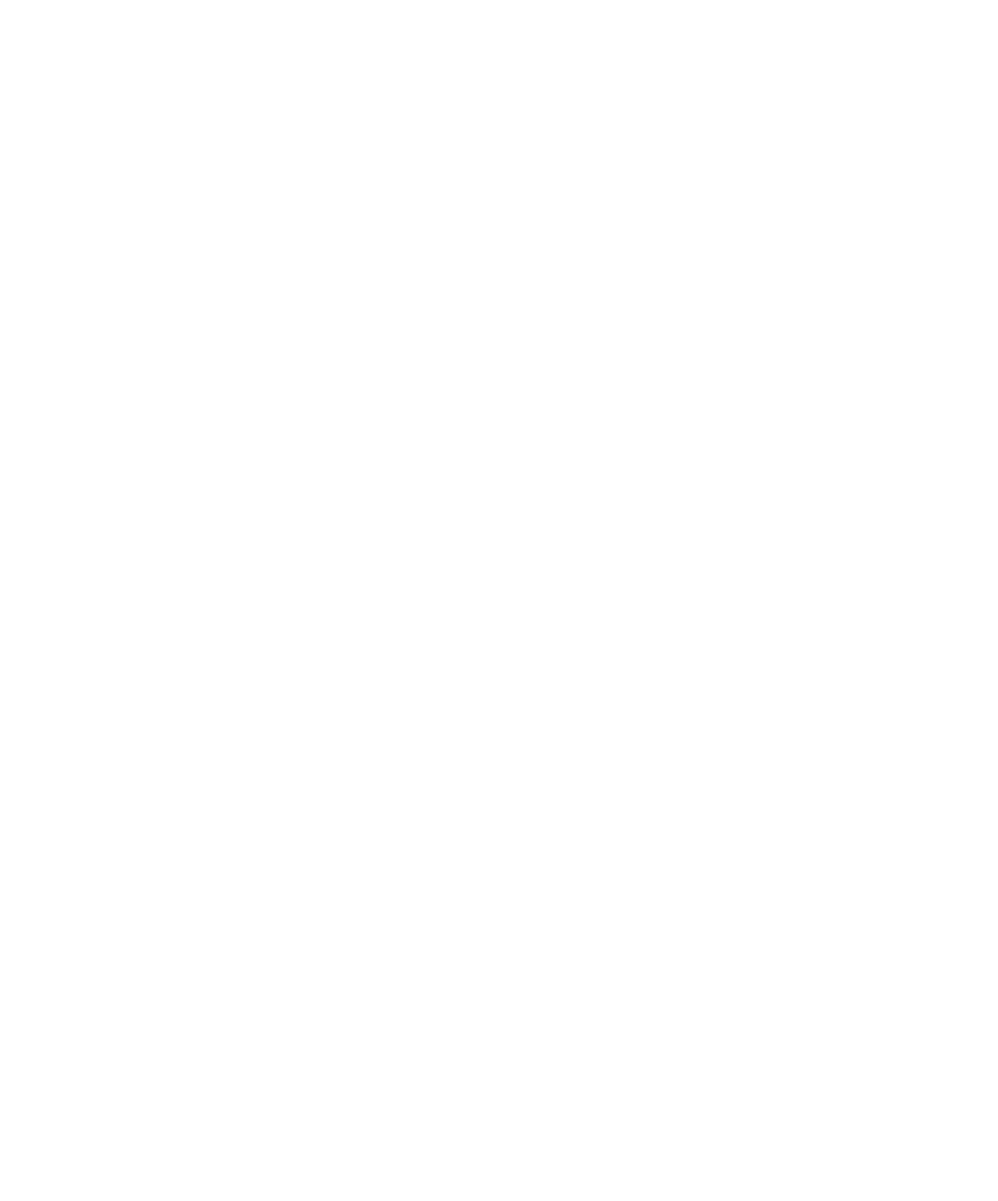
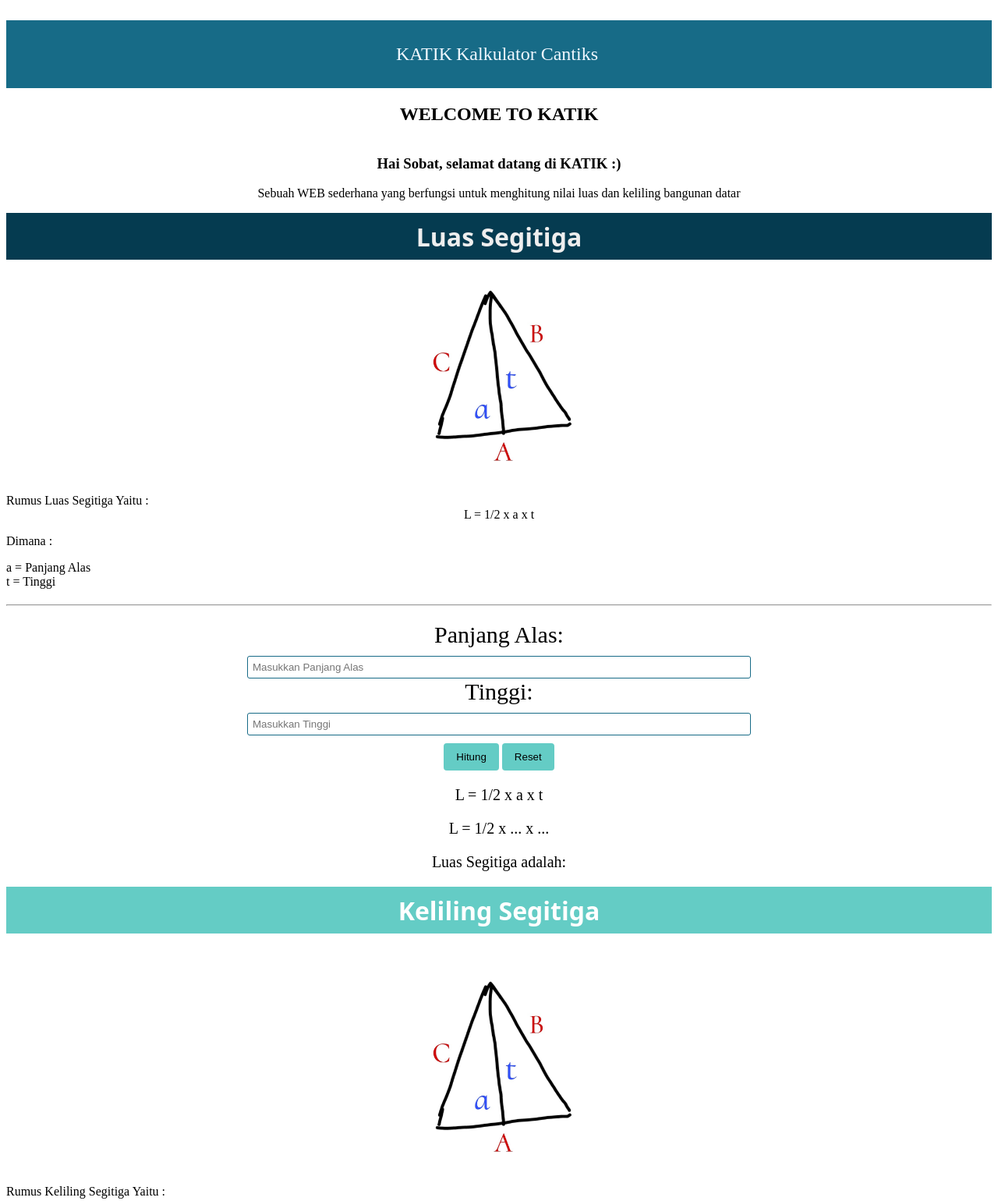
Before and after one commit to revou-fundamental-course/25-dec-23-truebagus, a plain HTML site: page index.html in a window 1280 px wide. Shown: the top 1540 px of the page at 78% size. Before the commit the page ends 800 px from the top, so only its background shows below. Drawn offline with Linux system fonts and the light colour scheme.

Commit message:
Submit Tugas
Tugas revoU

```diff
--- /dev/null
+++ b/css/styles.css
@@ -0,0 +1,136 @@
+header {
+    font-family: system-ui, -apple-system, BlinkMacSystemFont, 'Segoe UI', Roboto, Oxygen, Ubuntu, Cantarell, 'Open Sans', 'Helvetica Neue', sans-serif;
+}
+
+.image {
+    display: flex;
+    justify-content: center;
+    align-items: center;
+
+    height: 300px;
+    margin: auto;
+}
+
+.garis {
+    border: 1px #000;
+    margin-top: 20px;
+}
+.luasPersegi {
+    background-color: #053B50;
+    color: #EEEEEE;
+    height: 60px;
+    display: flex;
+    align-items: center;
+    justify-content: center;
+}
+
+.judulKeliling {
+    background-color:#64CCC5;
+    color: white;
+    height: 60px;
+    display: flex;
+    align-items: center;
+    justify-content: center;
+    margin-top: 20px;
+}
+
+#bersebelahan {
+    display: flex;
+    align-items: center;
+    background-color:#176B87;
+    color: aliceblue;
+    justify-content: center;
+    padding: 30px;
+    font-size: 24px;
+  }
+
+  #bersebelahan span {
+    margin-right: 5px;
+  }
+
+#judul {
+    display: block;
+}
+#teks {
+    display: block;
+    margin-top: 0;
+}
+
+.welcome {
+    align-items: center;
+    display: flex;
+    flex-direction: column;
+}
+
+input {
+    padding: 6px;
+    border: 1px solid #176B87;
+    border-radius: 3px;
+}
+
+button {
+    padding: 10px 16px;
+    border-radius: 4px;
+    border: none;
+    cursor: pointer;
+    background-color:#64CCC5
+
+}
+
+button:hover {
+    color: rgb(255, 0, 4);
+}
+
+
+input :focus {
+    border-color: #64CCC5;
+}
+
+input {
+    width: 50%;
+    margin: 0 auto;
+    margin-top: 10px;
+}
+
+.luasInputSection {
+    display: flex;
+    flex-direction: column;
+    margin-top: 20px;
+    text-align: center;
+    font-size: 30px;
+}
+
+.kelilingInputSection {
+    display: flex;
+    flex-direction: column;
+    margin-top: 20px;
+    text-align: center;
+    font-size: 30px;
+}
+
+.inputButton {
+    display: block;
+    flex-direction: row;
+    justify-content: center;
+    text-align: center;
+    margin-top: 10px;
+
+}
+
+#Hitung {
+    margin-top: 10px;
+}
+
+#Rumus {
+    text-align: center;
+}
+
+.hasil {
+    text-align: center;
+    font-size: 20px;
+}
+
+.kelilingHasil {
+    text-align: center;
+    font-size: 20px;
+}
--- a/index.html
+++ b/index.html
@@ -3,9 +3,90 @@
 <head>
     <meta charset="UTF-8">
     <meta name="viewport" content="width=device-width, initial-scale=1.0">
-    <title>Document</title>
+    <title>KaTik</title>
+    <link rel="stylesheet" href="css/styles.css">
 </head>
-<body>
+<br>
+    <div id="bersebelahan">
+        <span>KATIK</span>
+        <span>Kalkulator Cantiks</span>
+    </div>
 
+    <div class="welcome">
+        <h2>WELCOME TO KATIK</h2>
+        <h3 id="judul">Hai Sobat, selamat datang di KATIK :) </h3>
+        <p id="teks">Sebuah WEB sederhana yang berfungsi untuk menghitung nilai luas dan keliling bangunan datar</p>
+    </div>
+
+    <!-- INI HITUNG LUAS PERSEGI -->
+    <header class="luasPersegi">
+        <h1>Luas Segitiga</h1>
+    </header>
+    <div class="img">
+        <img src="img/persegi.jpeg" alt="gambar" class="image">
+    </div>
+    <div id="hitungLuasTitle">Rumus Luas Segitiga Yaitu :</div>
+    <div id="Rumus">L = 1/2 x a x t</div>
+    <p>Dimana :</p>
+    <div>a = Panjang Alas</div>
+    <div>t = Tinggi</div>
+    <div class="garis">
+        <hr>
+    </div>
+    <section class="luasInputSection">
+        <label for="inputPanjangAlas">Panjang Alas:</label>
+        <input type="number" id="inputPanjangAlas" placeholder="Masukkan Panjang Alas">
+
+        <label for="inputTinggi">Tinggi:</label>
+        <input type="number" id="inputTinggi" placeholder="Masukkan Tinggi">
+    </section>
+    <section class="inputButton">
+        <button onclick="hitungLuas()">Hitung</button>
+        <button id="resetButton" onclick="resetLuas()">Reset</button>
+    </section>
+    <div class="hasil">
+        <p>L = 1/2 x a x t</p>
+        <p>L = 1/2 x <span id="sisiValue1">...</span> x <span id="sisiValue2">...</span></p>
+        <p>Luas Segitiga adalah: <span id="luas"></span></p>
+    </div>
+
+    <!-- INI HITUNG KELILING SEGITIGA -->
+    <header class="KelilingSegitiga">
+        <h1 id="hitungKelilingTitle" class="judulKeliling">Keliling Segitiga</h1>
+    </header>
+    <div class="img">
+        <img src="img/persegi.jpeg" alt="gambar" class="image">
+    </div>
+    <div id="RumusKeliling">Rumus Keliling Segitiga Yaitu :</div>
+    <br></br>
+    <div id="Rumus">K = 4 X S</div>
+    <p>Dimana :</p>
+    <div>K = Keliling</div>
+    <div>S1 = Sisi A</div>
+    <div>S2 = Sisi B</div>
+    <div>S3 = Sisi C</div>
+    <div class="garis">
+        <hr>
+    </div>
+    <section class="kelilingInputSection">
+        <label for="sisiA">Masukkan nilai S1:</label>
+        <input type="number" id="sisiA" placeholder="Masukkan Nilai">
+        <label for="sisiB">Masukkan nilai S2:</label>
+        <input type="number" id="sisiB" placeholder="Masukkan Nilai">
+        <label for="sisiC">Masukkan nilai S3:</label>
+        <input type="number" id="sisiC" placeholder="Masukkan Nilai">
+    </section>
+    <section class="inputButton">
+        <button onclick="hitungKeliling()">Hitung</button>
+        <button onclick="resetKeliling()">Reset</button>
+    </section>
+    <div class="hasil">
+        <p>K = S1 + S2 + S3</p>
+        <p>K = <span id="keliling1">...</span> + <span id="keliling2">...</span> + <span id="keliling3">...</span></p>
+    </div>
+
+    <p class="kelilingHasil">Keliling Segitiga adalah: <span id="kelilingResult"></span></p>
+
+    <script src="js/script.js"></script>
 </body>
 </html>
--- /dev/null
+++ b/js/script.js
@@ -0,0 +1,51 @@
+function hitungLuas() {
+    // Mendapatkan nilai dari input field
+    var panjangAlas = parseFloat(document.getElementById("inputPanjangAlas").value) || 0;
+    var tinggi = parseFloat(document.getElementById("inputTinggi").value) || 0;
+
+    // Melakukan perhitungan luas segitiga
+    var luas = 0.5 * panjangAlas * tinggi;
+
+    // Menampilkan hasil perhitungan
+    document.getElementById("sisiValue1").innerText = panjangAlas;
+    document.getElementById("sisiValue2").innerText = tinggi;
+    document.getElementById("luas").innerText = luas.toFixed(2); // Menampilkan luas dengan 2 angka desimal
+}
+
+function resetLuas() {
+    // Mereset nilai input field dan hasil perhitungan
+    document.getElementById("inputPanjangAlas").value = "";
+    document.getElementById("inputTinggi").value = "";
+    document.getElementById("sisiValue1").innerText = "0";
+    document.getElementById("sisiValue2").innerText = "0";
+    document.getElementById("luas").innerText = "0";
+}
+
+function hitungKeliling() {
+    // Mendapatkan nilai dari input field
+    var sisiA = parseFloat(document.getElementById("sisiA").value) || 0;
+    var sisiB = parseFloat(document.getElementById("sisiB").value) || 0;
+    var sisiC = parseFloat(document.getElementById("sisiC").value) || 0;
+
+    // Melakukan perhitungan keliling segitiga
+    var keliling = sisiA + sisiB + sisiC;
+
+    // Menampilkan nilai-nilai S1, S2, S3
+    document.getElementById("keliling1").innerText = sisiA.toFixed(2);
+    document.getElementById("keliling2").innerText = sisiB.toFixed(2);
+    document.getElementById("keliling3").innerText = sisiC.toFixed(2);
+
+    // Menampilkan hasil perhitungan keliling
+    document.getElementById("kelilingResult").innerText = keliling.toFixed(2);
+}
+
+function resetKeliling() {
+    // Mereset nilai input field dan hasil perhitungan
+    document.getElementById("sisiA").value = "";
+    document.getElementById("sisiB").value = "";
+    document.getElementById("sisiC").value = "";
+    document.getElementById("keliling1").innerText = "0";
+    document.getElementById("keliling2").innerText = "0";
+    document.getElementById("keliling3").innerText = "0";
+    document.getElementById("kelilingResult").innerText = "0";
+}
```
Also changed, not shown: img/persegi.jpeg (added).
